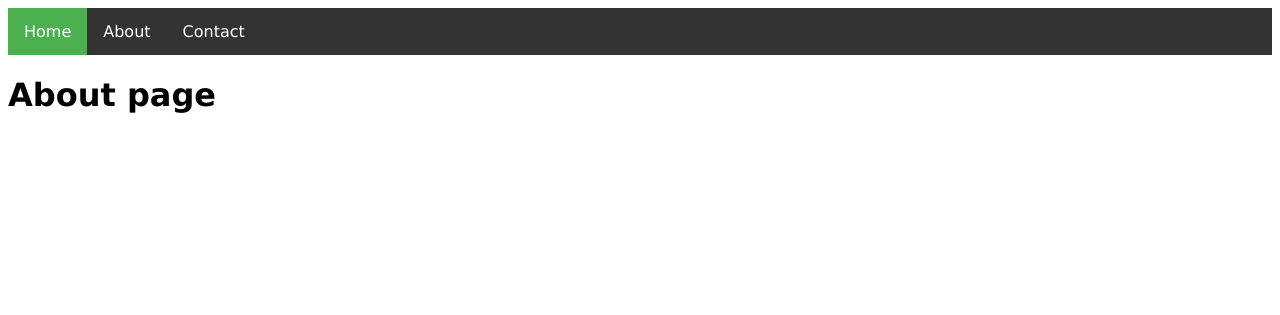
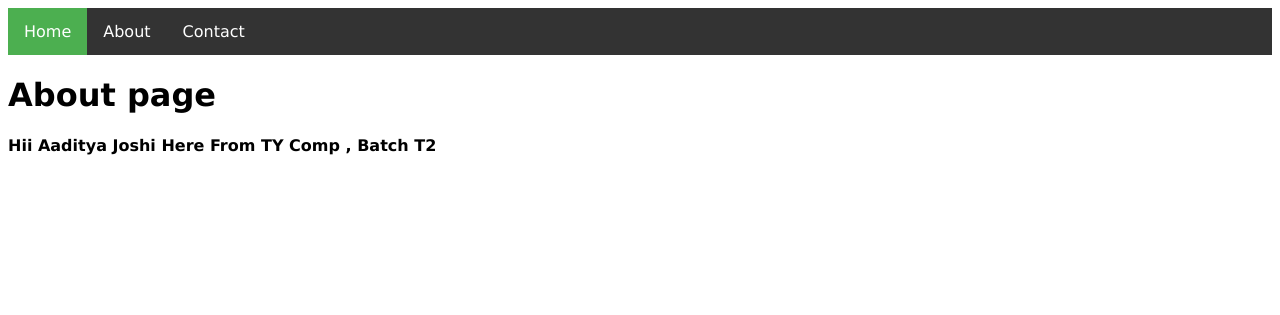
Before and after one commit to Aaditya50/1841022_WPL_P2, a Django app: page /about/ in a window 1280 px wide. Shown: the top 315 px of the page. Run offline with Django 3.2, Linux system fonts and the light colour scheme.

Commit message:
Update about.html

```diff
--- a/pages/templates/about.html
+++ b/pages/templates/about.html
@@ -2,4 +2,5 @@
 
 {% block content %}
 <h1>About page</h1>
+<h4>Hii Aaditya Joshi Here From TY Comp , Batch T2</h4>
 {% endblock %}
```
